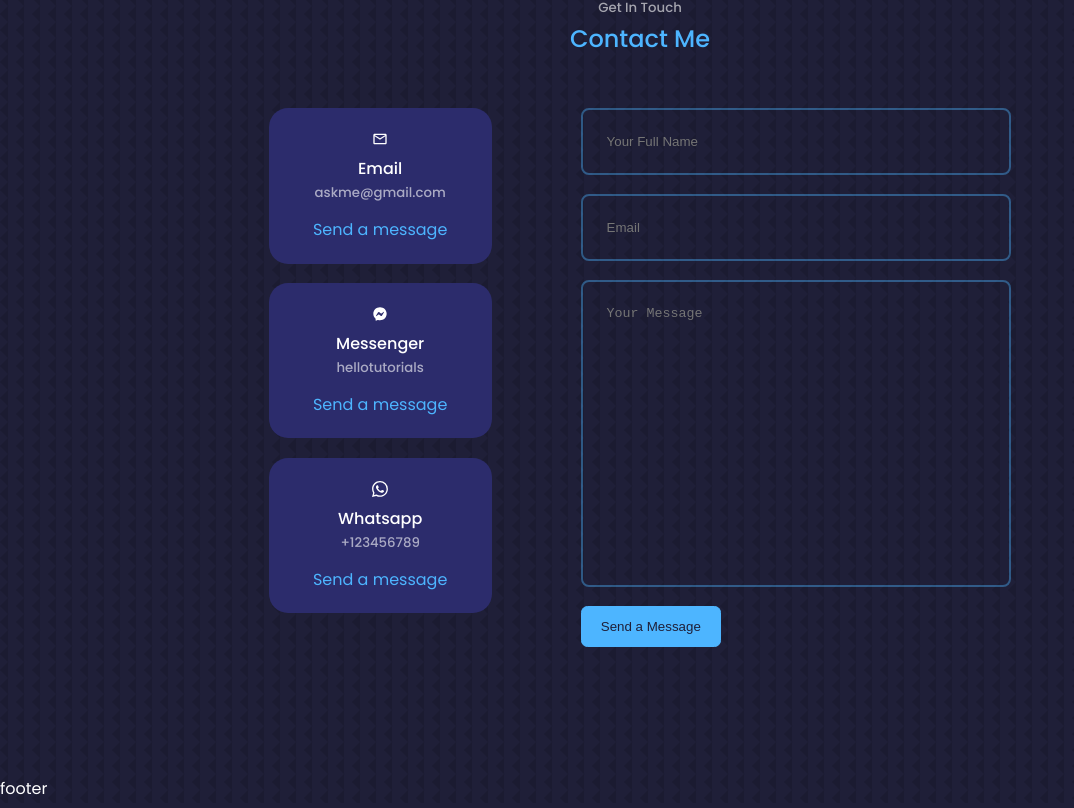
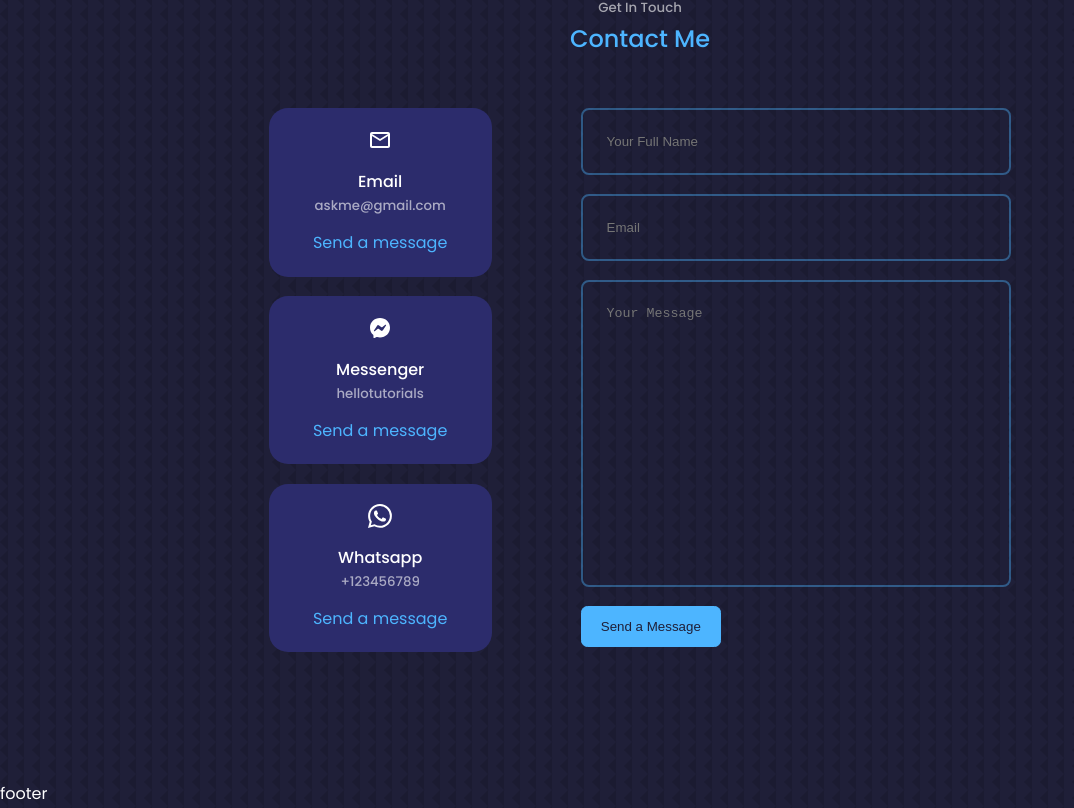
Before and after one commit to Asterdev-03/react-portfolio, a React (Create React App) app: page / in a window 1280 px wide. Shown: the part 4938-5746 px from the top of the page, without its empty margins (0-1074 px from the left). Built offline with nearby package versions, Linux system fonts and the light colour scheme.

Commit message:
added form submission using emailjs

```diff
--- a/package.json
+++ b/package.json
@@ -6,6 +6,7 @@
     "@testing-library/jest-dom": "^5.16.4",
     "@testing-library/react": "^13.3.0",
     "@testing-library/user-event": "^13.5.0",
+    "emailjs-com": "^3.2.0",
     "react": "^18.2.0",
     "react-dom": "^18.2.0",
     "react-icons": "^4.4.0",
--- a/src/components/contact/contact.jsx
+++ b/src/components/contact/contact.jsx
@@ -1,11 +1,29 @@
-import React from 'react'
+import React, { useRef } from 'react';
 import './contact.css'
 
 import {MdOutlineEmail} from 'react-icons/md'
 import {RiMessengerFill} from 'react-icons/ri'
 import {BsWhatsapp} from 'react-icons/bs'
 
+import emailjs from 'emailjs-com'
+
 const Contact = () => {
+
+  const form = useRef();
+
+  const sendEmail = (e) => {
+    e.preventDefault();
+
+    emailjs.sendForm('service_4oc7rvi', 'template_2u0kt2e', form.current, 'iylweqs4jl38gHqqQ')
+      .then((result) => {
+          console.log(result.text);
+      }, (error) => {
+          console.log(error.text);
+      });
+
+    e.target.reset();
+  };
+
   return (
     <section id='contact'>
       <h5>Get In Touch</h5>
@@ -14,28 +32,28 @@ const Contact = () => {
       <div className="container contact__container">
         <div className="contact__options">
           <article className="contact__option">
-            <MdOutlineEmail />
+            <MdOutlineEmail className='contact__option-icon' />
             <h4>Email</h4>
             <h5>askme@gmail.com</h5>
             <a href="mailto:askme@gmail.com">Send a message</a>
           </article>
 
           <article className="contact__option">
-            <RiMessengerFill />
+            <RiMessengerFill className='contact__option-icon' />
             <h4>Messenger</h4>
             <h5>hellotutorials</h5>
             <a href="http://m.me/earnest.achiever" rel='noreferrer' target='_blank'>Send a message</a>
           </article>
 
           <article className="contact__option">
-            <BsWhatsapp />
+            <BsWhatsapp className='contact__option-icon' />
             <h4>Whatsapp</h4>
             <h5>+123456789</h5>
             <a href="http://api.whatsapp.com/send?phone+123456789" rel='noreferrer' target='_blank'>Send a message</a>
           </article>
         </div>
 
-        <form action="">
+        <form ref={form} onSubmit={sendEmail}>
           <input type="text" name='name' placeholder='Your Full Name' required />
           <input type="email" name='email' placeholder='Email' required />
           <textarea name="message" rows="17" placeholder='Your Message' required></textarea>
```
Also changed, not shown: 1 other file (tests, documents, lock files or other folders).
